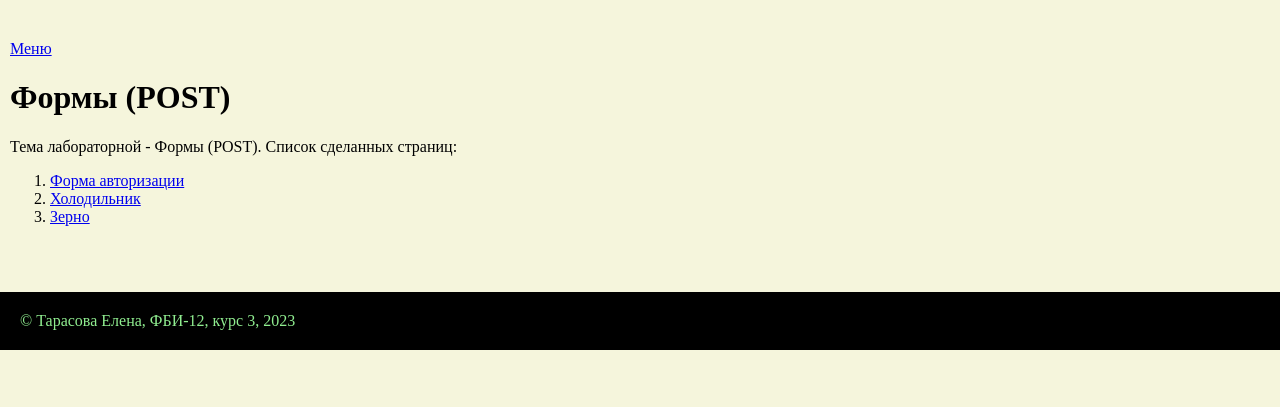
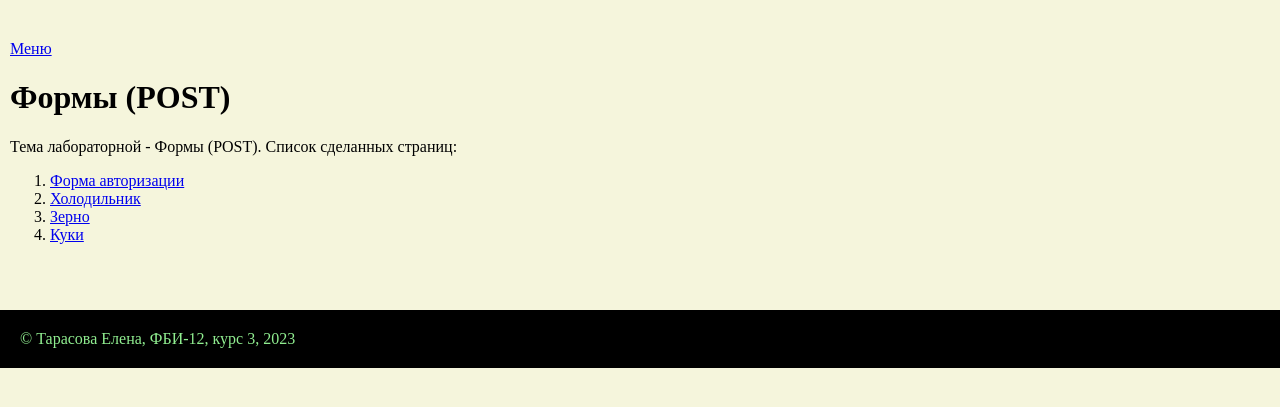
Before and after one commit to Leeeeennaa/web-programming-labs2, a Flask app: page /lab4/ in a window 1280 px wide. Shown: the part 58-465 px from the top of the page. Run offline with Flask 3, Linux system fonts and the light colour scheme.

Commit message:
Лаба 4

```diff
--- a/templates/lab4.html
+++ b/templates/lab4.html
@@ -9,5 +9,6 @@
         <li><a href="/lab4/login">Форма авторизации</a></li>
         <li><a href="/lab4/fridge">Холодильник</a></li>
         <li><a href="/lab4/zerno">Зерно</a></li>
+        <li><a href="/lab4/cookies">Куки</a></li>
     </ol>
 {% endblock %}
```
